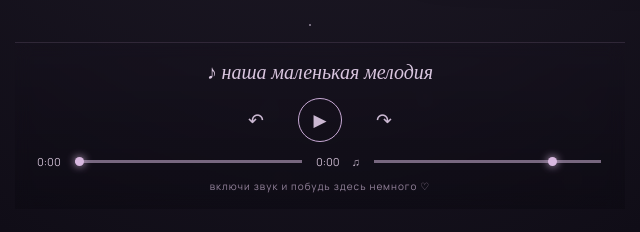
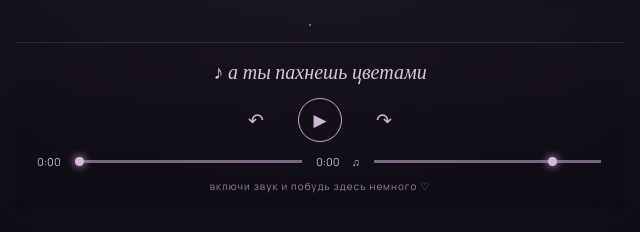
Before and after one commit to aglecry-cyber/moon, a plain HTML site: page index.html in a window 1280 px wide. Shown: the part 614-846 px from the top of the page, 320-960 px from the left. Drawn offline with nearby package versions, Linux system fonts and the light colour scheme.

Commit message:
Update music player title

```diff
--- a/index.html
+++ b/index.html
@@ -83,7 +83,7 @@ input[type=range]::-webkit-slider-thumb{appearance:none;width:9px;height:9px;bor
 </main>
 <section class="bottom" id="music">
 <div class="player">
-<div class="track-title">♪ наша маленькая мелодия</div>
+<div class="track-title">♪ а ты пахнешь цветами</div>
 <audio id="audio" preload="metadata" src="music/our-song.mp3"></audio>
 <div class="controls">
 <button class="control" id="restart" aria-label="С начала">↶</button>
```
